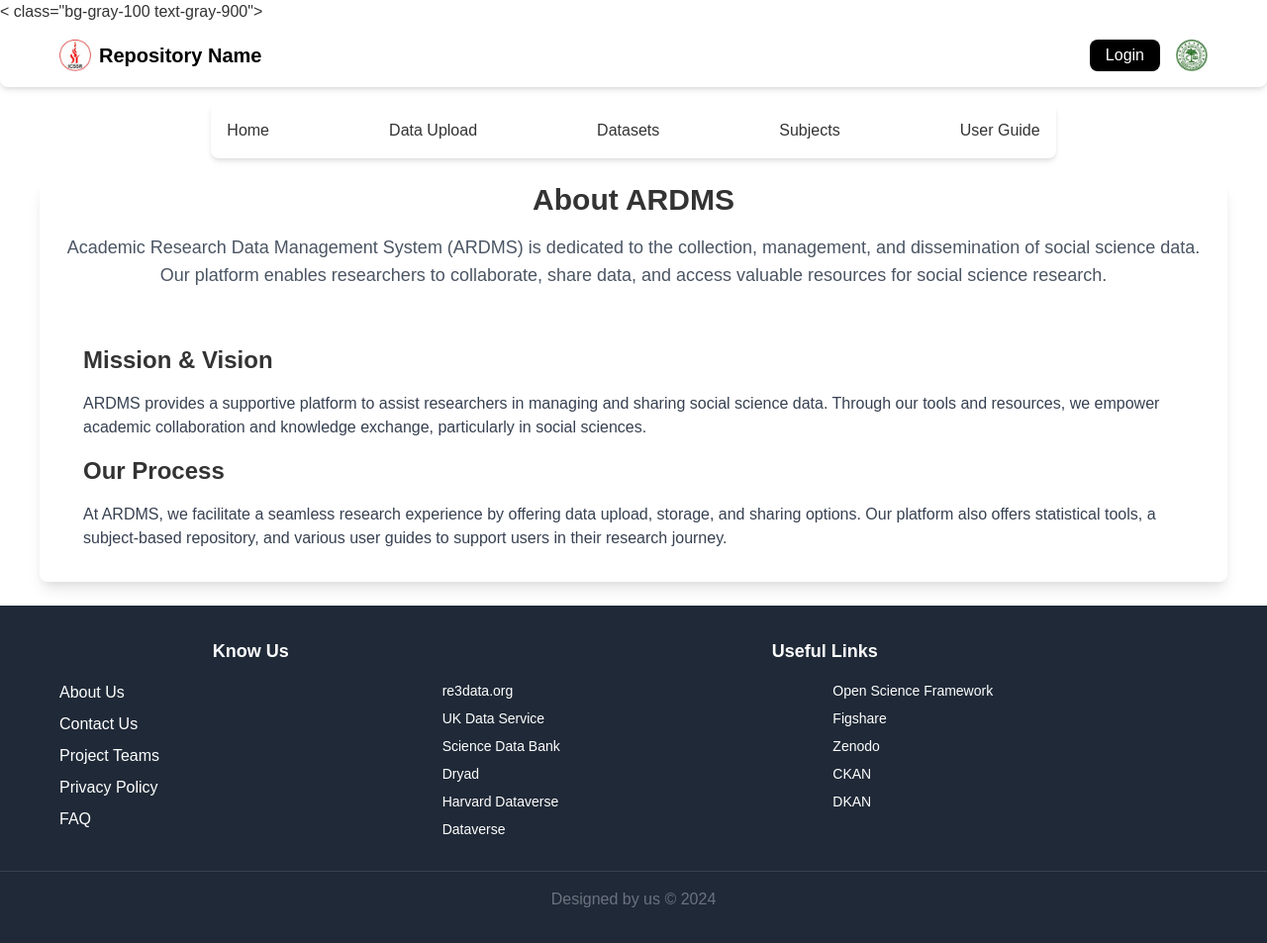
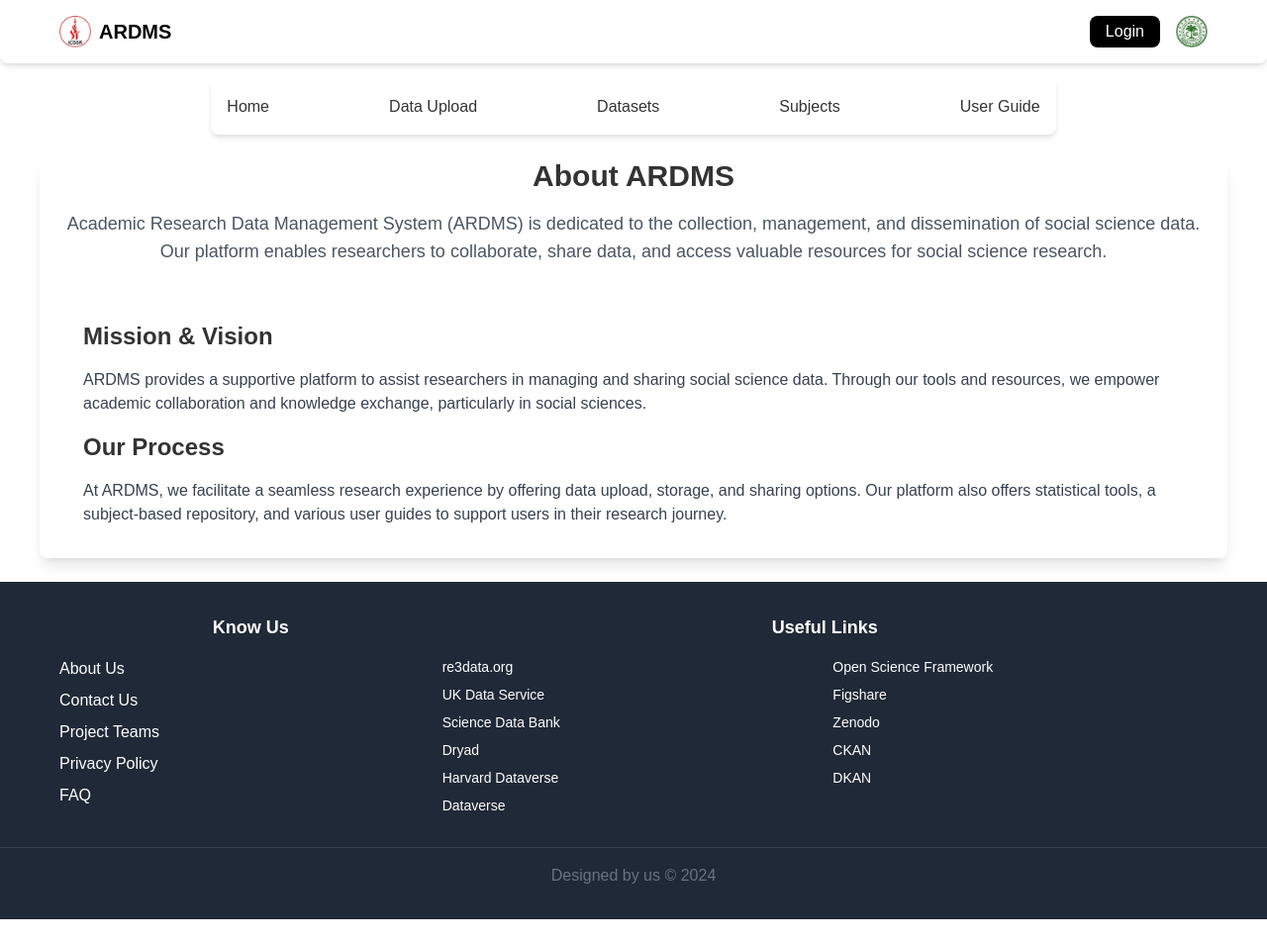
Before and after one commit to Shibli2316/b112, a PHP site: page /about.php in a window 1280 px wide. Shown: the whole page at 99% size. After the commit the page ends 929 px from the top, so only its background shows below. Run offline with PHP 8.4, Linux system fonts and the light colour scheme.

Commit message:
some minor fixes

```diff
--- a/v2/_partials/_nav.php
+++ b/v2/_partials/_nav.php
@@ -4,12 +4,12 @@
         <!-- Leftmost Logo -->
         <div class="flex items-center space-x-2">
             <img src="assets/images/5881819337071905990.jpg" alt="Left Logo" class="h-8 w-8">
-            <span class="text-xl font-bold">Repository Name</span>
+            <span class="text-xl font-bold">ARDMS</span>
         </div>
 
         <!-- Rightmost Logo and Login Button -->
         <div class="flex items-center space-x-4">
-            <button class="bg-black text-white py-1 px-4 rounded-lg hover:bg-gray-300 hover:text-black">Login</button>
+            <button class="bg-black text-white py-1 px-4 rounded-lg hover:bg-gray-300 hover:text-black"><a href="auth/login.php">Login</a></button>
             <img src="assets/images/5881819337071905989.jpg" alt="Right Logo" class="h-8 w-8">
         </div>
 
--- a/v2/about.php
+++ b/v2/about.php
@@ -24,7 +24,7 @@
     <link rel="stylesheet" href="../v2/assets/home/styles.css">
 </head>
 
-< class="bg-gray-100 text-gray-900">
+
     <!-- Header Section -->
     <?php include("_partials/_nav.php"); ?>
 
```
